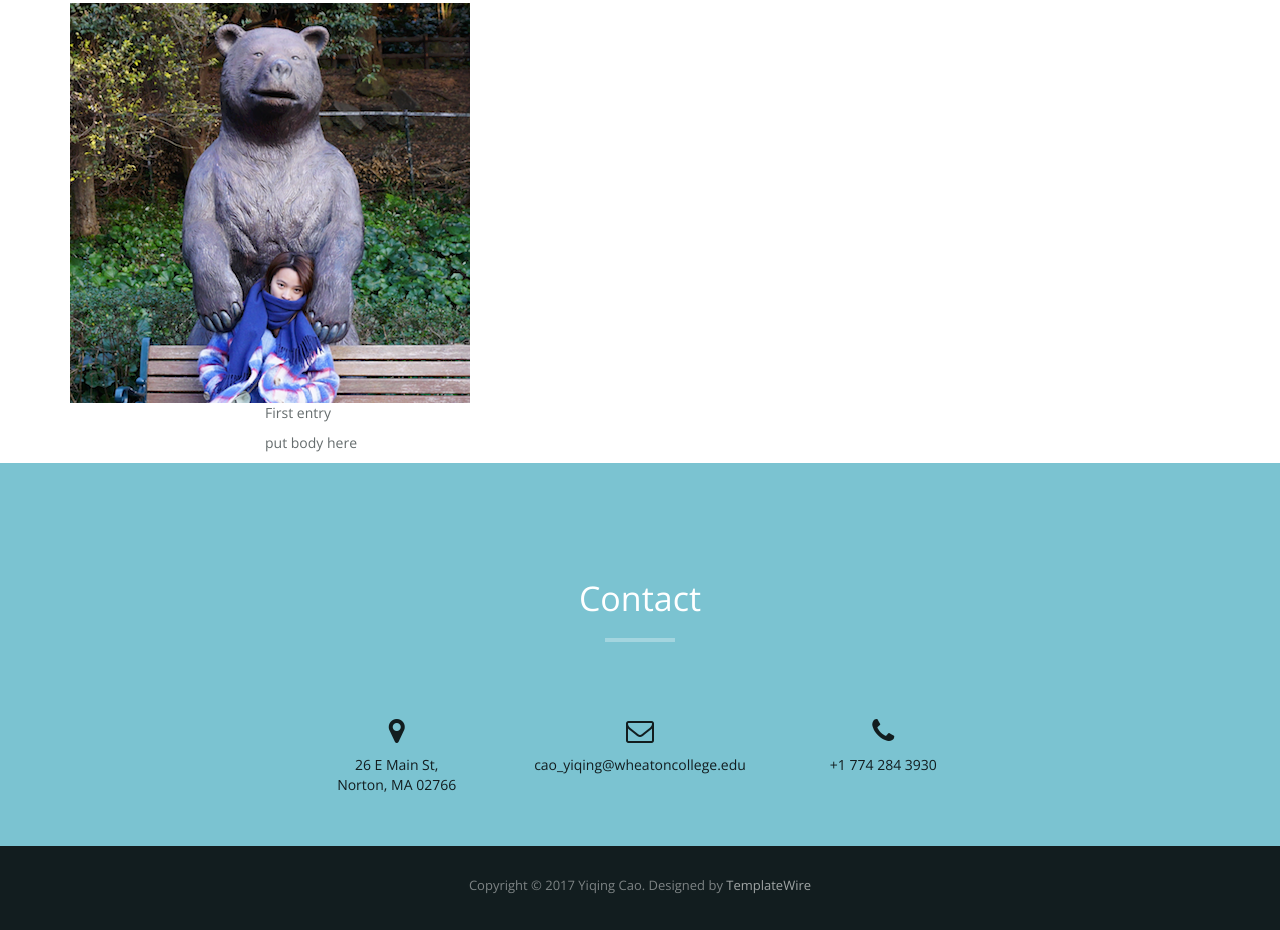
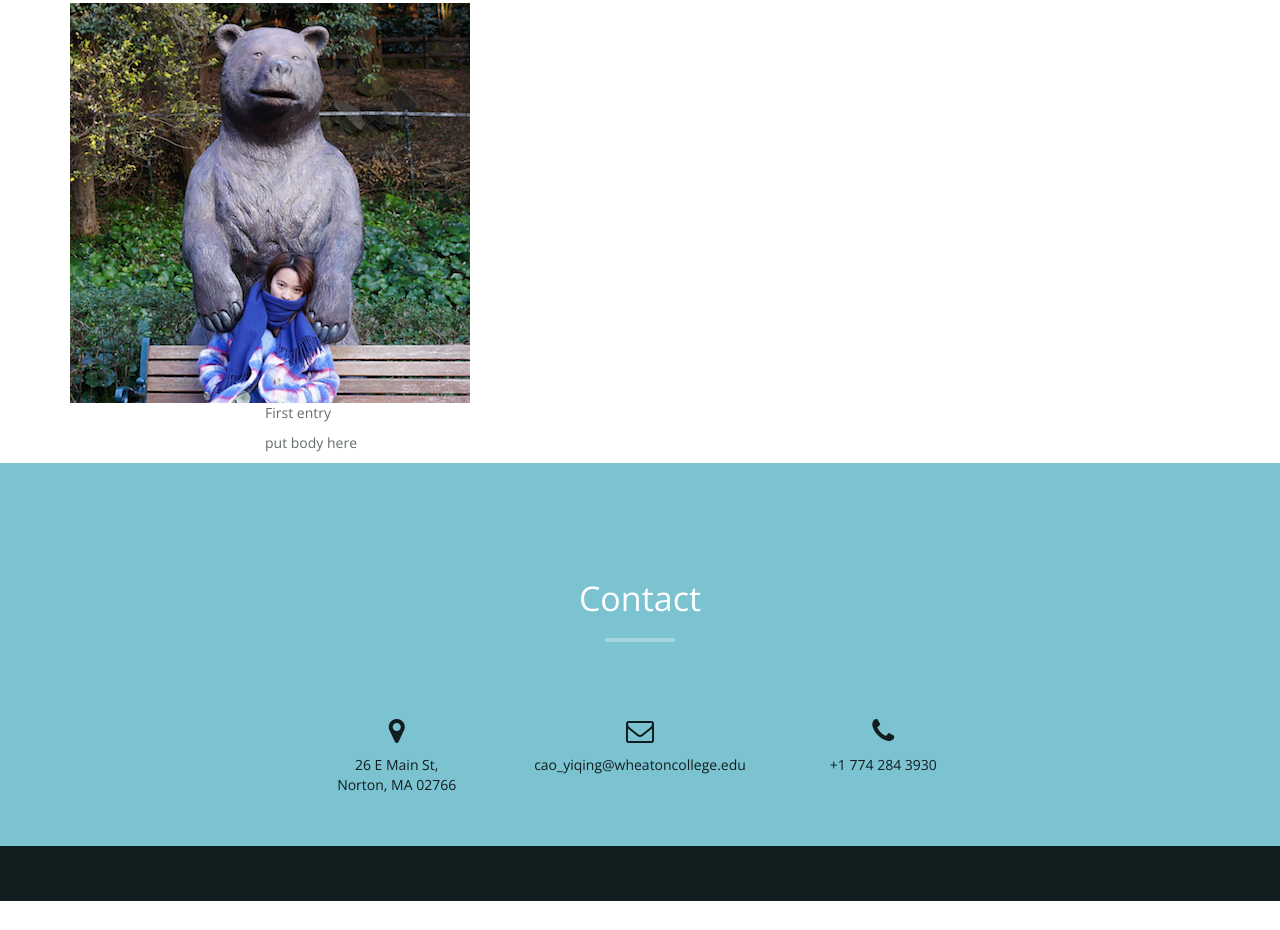
Before and after one commit to YiqingC/YiqingC.github.io, a plain HTML site: page index.html in a window 1280 px wide. Shown: the part 862-1792 px from the top of the page. After the commit the page ends 1763 px from the top, so only its background shows below. Drawn offline with nearby package versions, Linux system fonts and the light colour scheme.

Commit message:
delete footer

```diff
--- a/index.html
+++ b/index.html
@@ -114,11 +114,7 @@
   </div>
 </div>
 <div id="footer">
-  <div class="container text-center">
-    <div class="fnav">
-      <p>Copyright &copy; 2017 Yiqing Cao. Designed by <a href="http://www.templatewire.com" rel="nofollow">TemplateWire</a></p>
-    </div>
-  </div>
+
 </div>
 <script type="text/javascript" src="js/jquery.1.11.1.js"></script>
 <script type="text/javascript" src="js/bootstrap.js"></script>
```
